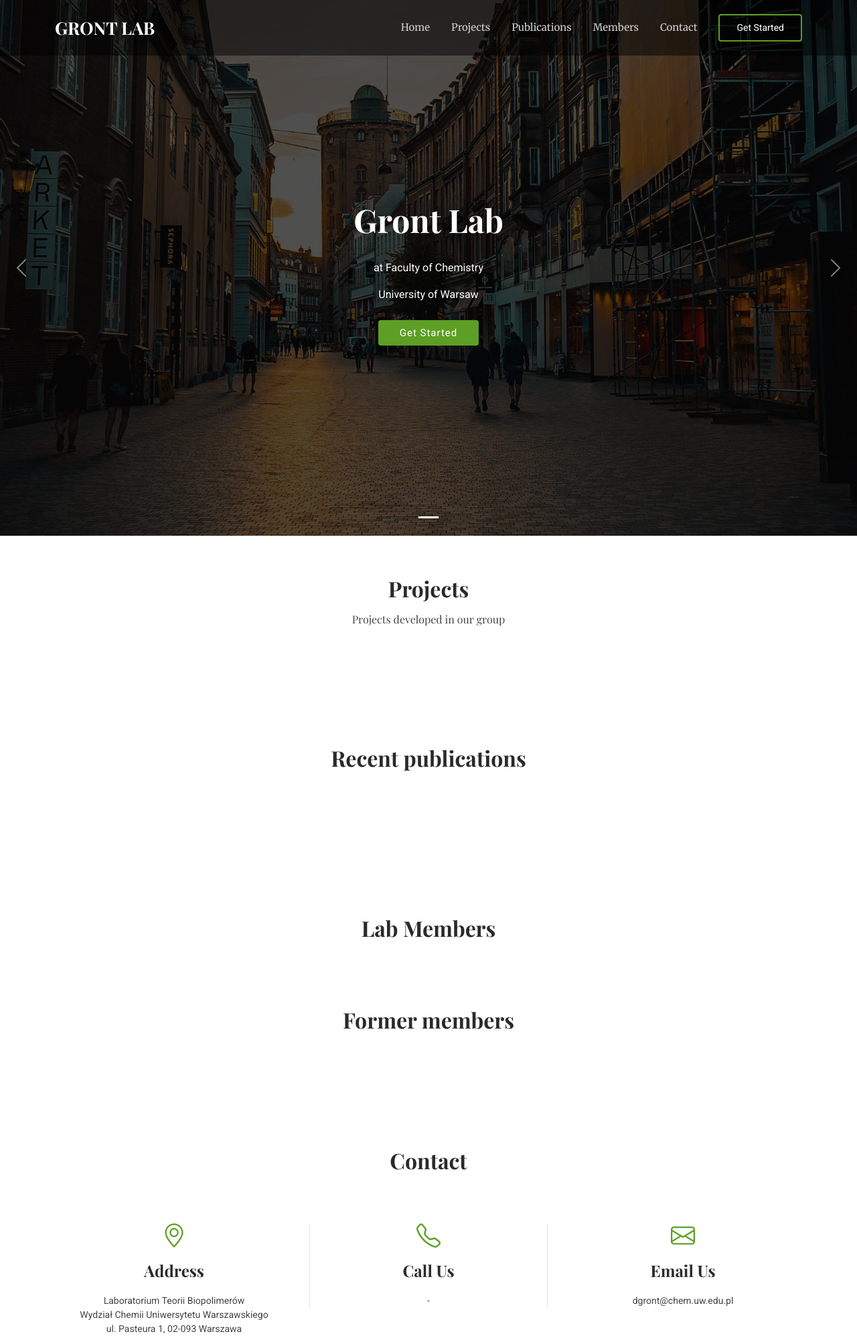
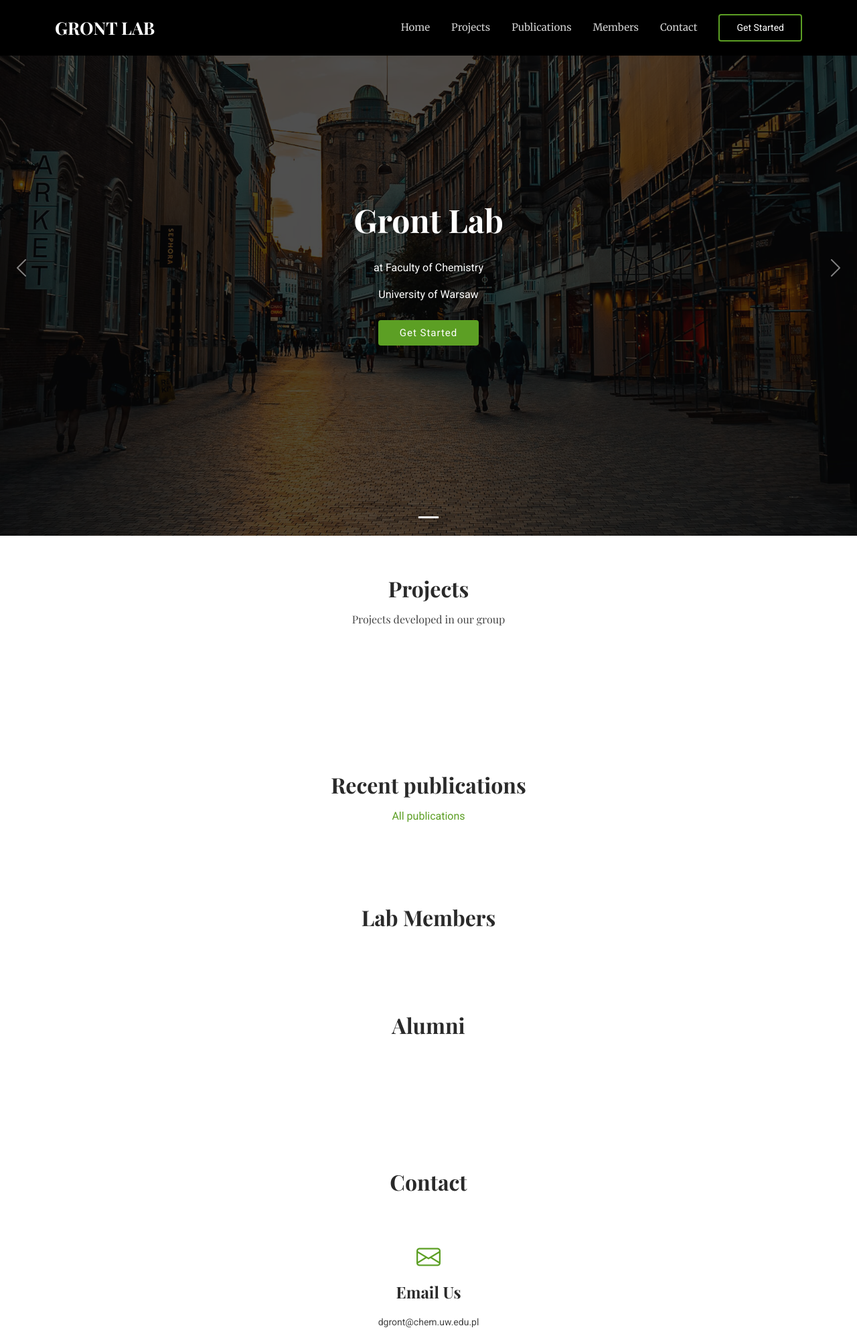
Before and after one commit to psmieja/dgront_lab_website, a Flask app: template templates/index.html in a window 1280 px wide. Shown: the top 1995 px of the page at 67% size. Run offline with Flask 3, Linux system fonts and the light colour scheme; the template is opened without the code that fills it, so the values that code supplies are empty; some libraries are stand-ins or nearby versions; some web fonts are replaced.

Commit message:
added separate site for publications, improved publications formatting, changed articles.json format

```diff
--- a/app.py
+++ b/app.py
@@ -23,11 +23,21 @@ def home():
 
         lab_members = json.load(lab_members_file)
         projects = json.load(projects_file)
-        articles = json.load(articles_file)
+        articles = [article for article in json.load(articles_file) if article["featured"]]
+        print(articles)
 
     return render_template('index.html',
                            lab_members=lab_members,
                            projects=projects,
+                           articles=articles
+                           )
+
+@app.route("/publications")
+def publications():
+    with open("./data/articles.json", "r") as articles_file:
+        articles = json.load(articles_file)
+
+    return render_template('publications.html',
                            articles=articles
                            )
 
--- a/static/assets/css/main.css
+++ b/static/assets/css/main.css
@@ -143,7 +143,8 @@ h6 {
 # Global Header
 --------------------------------------------------------------*/
 .header {
-  --background-color: rgba(0, 0, 0, 0.5);
+  --background-color: #000000; /* I set it to black so that it looks decent without the home banner */
+  /* --background-color: rgba(0, 0, 0, 0.5); */
   --default-color: #ffffff;
   --heading-color: #ffffff;
   color: var(--default-color);
--- a/templates/index.html
+++ b/templates/index.html
@@ -64,22 +64,27 @@
 
 
     <!--=================================================== Publications ===================================================-->
-    <section class="services section" id="publications">
+    <section class="services section" id="publications"></section>
       <div class="container">
           <div class="service-item text-center">
             <div class="container section-title" data-aos="fade-up">
               <h2>Recent publications</h2>
-              <!-- <p>Projects developed in our group</p> -->
+              <a href="/publications">All publications</a>
             </div>
               {% for article in articles %}
               <div class="citation mb-5">
                 <a href="{{ article.url }}" class="stretched-link">
-                  <h3>{{ article.title }}</h3>
+                  <h5 class="card-text mb-1">
+                    {{ articles.authors }}
+                    {{ article.title }}.
+                    <em>{{ article.journal }}</em>.
+                    <b>{{ article.year }}</b>,
+                    {{ article.volume }}
+                    ({{ article.volume }}),
+                    {{ article.pages }}.
+                    {{ article.url }}
+                  </h5>
                 </a>
-                  <!-- <h4>{{ article.title }}</h3> -->
-                  <p class="card-text mb-1">{{ articles.authors }}</p>
-                  <p class="card-text mb-1">{{ article.date }}, <em>{{ article.journal }}</em></p>
-                  <!-- <a href="{{ article.url }}">{{ article.url }}</a> -->
               </div>
               {% endfor %}
           </div>
@@ -94,7 +99,8 @@
         <!-- <p>Necessitatibus eius consequatur ex aliquid fuga eum quidem sint consectetur velit</p> -->
       </div><!-- End Section Title -->
       <div class="container">
-        <div class="row gy-4">
+        <!-- <div class="row gy-4"> -->
+        <div class="row justify-content-center">
 
           {% for person in lab_members.current %}
           <div class="col-lg-3 col-md-6" data-aos="fade-up" data-aos-delay="100">
@@ -116,11 +122,12 @@
       <!-- =================================================== Former memebers ===============================================-->
       <!-- Section Title -->
       <div class="container section-title  mt-5" data-aos="fade-up">
-        <h2>Former members</h2>
+        <h2>Alumni</h2>
         <!-- <p>Necessitatibus eius consequatur ex aliquid fuga eum quidem sint consectetur velit</p> -->
       </div><!-- End Section Title -->
       <div class="container">
-        <div class="row gy-4">
+        <!-- <div class="row gy-4"> -->
+        <div class="row justify-content-center">
 
           {% for person in lab_members.former %}
           <div class="col-lg-3 col-md-6" data-aos="fade-up" data-aos-delay="100">
@@ -156,8 +163,18 @@
       <div class="container" data-aos="fade-up" data-aos-delay="100">
 
         <div class="row gy-4" data-aos="fade-up" data-aos-delay="200">
+          <!-- <div class="col-lg-4"> -->
+            <div class="info-item d-flex flex-column justify-content-center align-items-center">
+              <i class="bi bi-envelope"></i>
+              <h3>Email Us</h3>
+              <p>dgront@chem.uw.edu.pl</p>
+            </div>
+          <!-- </div> -->
+        </div>
 
-          <div class="col-lg-4">
+
+        <div class="row gy-4 mt-5" data-aos="fade-up" data-aos-delay="200">
+          <!-- <div class="col-lg-4"> -->
             <div class="info-item d-flex flex-column justify-content-center align-items-center">
               <i class="bi bi-geo-alt"></i>
               <h3>Address</h3>
@@ -165,25 +182,11 @@
               <p>Wydział Chemii Uniwersytetu Warszawskiego</p>
               <p>ul. Pasteura 1, 02-093 Warszawa</p>
               <p>Poland</p>
+              <!-- <h3>Map of the department</h3> -->
+              <img src="{{ url_for('static', filename='img/other/map_signs.png') }}" width="500em"></img>
+
             </div>
-          </div><!-- End Info Item -->
-
-          <div class="col-lg-4">
-            <div class="info-item d-flex flex-column justify-content-center align-items-center info-item-borders">
-              <i class="bi bi-telephone"></i>
-              <h3>Call Us</h3>
-              <p> - </p>
-            </div>
-          </div><!-- End Info Item -->
-
-          <div class="col-lg-4">
-            <div class="info-item d-flex flex-column justify-content-center align-items-center">
-              <i class="bi bi-envelope"></i>
-              <h3>Email Us</h3>
-              <p>dgront@chem.uw.edu.pl</p>
-            </div>
-          </div><!-- End Info Item -->
-
+          <!-- </div> -->
         </div>
 
         <!-- Contact form  -->
```
Also changed, not shown: data/articles.json (+37 -6 lines), data/lab_members.json (+0 -18 lines), templates/publications.html (added, +49 -0 lines), static/img/other/map_blank.JPG (added), static/img/other/map_evacuation.JPG (added), static/img/other/map_signs.png (added), 1 other file.
